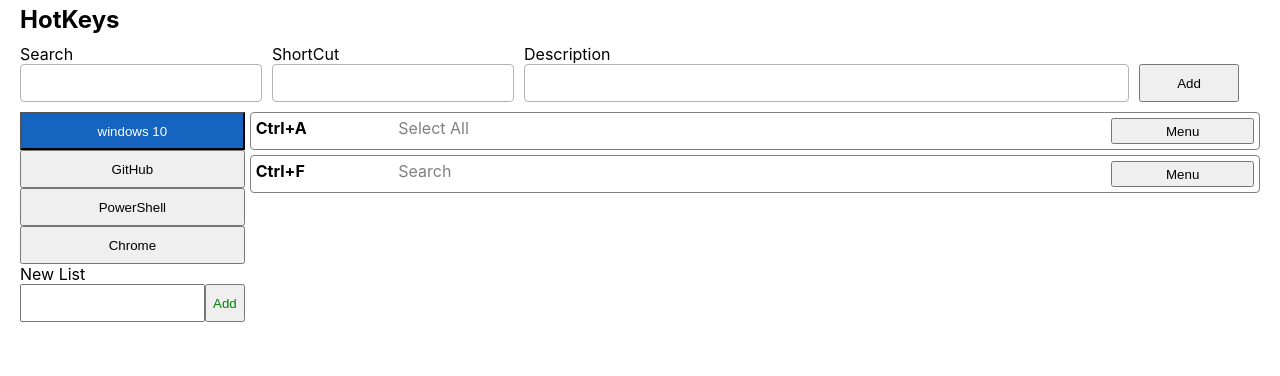
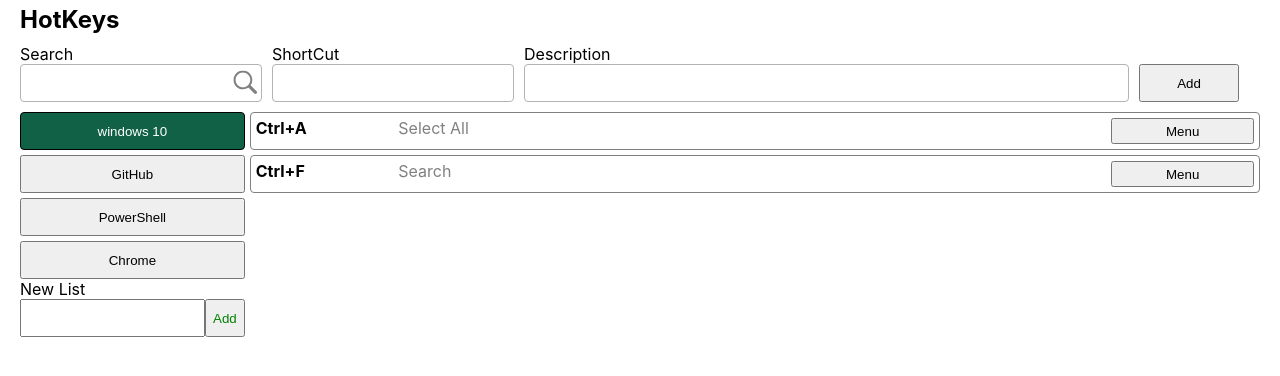
Before and after one commit to Alex-Sorokolit/HotKeys, a React (Create React App) app: page / in a window 1280 px wide. Both pictures are taken after a click on the button "windows 10". Shown: the top 376 px of the page. Built offline with nearby package versions, Linux system fonts and the light colour scheme.

Commit message:
searchFix

```diff
--- a/package.json
+++ b/package.json
@@ -10,6 +10,7 @@
     "nanoid": "^4.0.0",
     "react": "^18.1.0",
     "react-dom": "^18.1.0",
+    "react-icons": "^4.7.1",
     "react-scripts": "5.0.1",
     "react-select": "^5.7.0",
     "web-vitals": "^2.1.3"
--- a/src/components/App/App.jsx
+++ b/src/components/App/App.jsx
@@ -37,8 +37,10 @@ export const App = () => {
       // state.filter нормалізуємо один раз, а не при кожній ітерації методу filter
       const normalizedFilter = filter.toLowerCase();
 
-      return categoryShortCuts.filter(shortcut =>
-        shortcut.shortcut.toLowerCase().includes(normalizedFilter)
+      return categoryShortCuts.filter(
+        shortcut =>
+          shortcut.shortcut.toLowerCase().includes(normalizedFilter) ||
+          shortcut.description.toLowerCase().includes(normalizedFilter)
       );
     };
 
--- a/src/components/AppBar/AppBar.jsx
+++ b/src/components/AppBar/AppBar.jsx
@@ -13,7 +13,7 @@ export const AppBar = ({ categories, onSubmit, onSelectCategory }) => {
 
   return (
     <div className={css.wrapper}>
-      <div>
+      <div className={css.buttonWrapper}>
         {categories.map(({ id, category }) => (
           <button
             className={id === activeCategory ? css.active : css.button}
--- a/src/components/AppBar/AppBar.module.css
+++ b/src/components/AppBar/AppBar.module.css
@@ -21,7 +21,11 @@
   background-color: #e2e5e8;
   color: inherit;
 } */
-
+.buttonWrapper {
+  display: flex;
+  flex-direction: column;
+  gap: 5px;
+}
 .button {
   cursor: pointer;
   height: 38px;
@@ -29,14 +33,18 @@
 }
 
 .button:hover {
-  background-color: #1976d2;
+  border-radius: 4px;
+  background-color: #20946e;
   color: #fff;
+  border: 1px solid black;
 }
 
 .active {
+  border: 1px solid black;
+  border-radius: 4px;
   cursor: pointer;
   height: 38px;
   width: 100%;
-  background-color: #1565c0;
+  background-color: #106146;
   color: #fff;
 }
--- a/src/components/SearchBox/SearchBox.jsx
+++ b/src/components/SearchBox/SearchBox.jsx
@@ -1,6 +1,10 @@
 import css from './SearchBox.module.css';
+import { GoSearch } from 'react-icons/go';
 export const SearchBox = ({ changeFilter }) => {
   return (
-    <input className={css.input} type="text" onChange={changeFilter}></input>
+    <div className={css.searchWrapper}>
+      <input className={css.input} type="text" onChange={changeFilter}></input>
+      <GoSearch className={css.icon} />
+    </div>
   );
 };
--- a/src/components/SearchBox/SearchBox.module.css
+++ b/src/components/SearchBox/SearchBox.module.css
@@ -1,6 +1,18 @@
+.searchWrapper {
+  position: relative;
+}
+
 .input {
   height: 38px;
   width: 100%;
   border: 1px solid rgb(179, 179, 179);
   border-radius: 4px;
 }
+.icon {
+  color: grey;
+  font-size: 25px;
+  position: absolute;
+  top: 50%;
+  right: 0%;
+  transform: translate(-20%, -50%) scale(1);
+}
```
Also changed, not shown: 1 other file (tests, documents, lock files or other folders).
